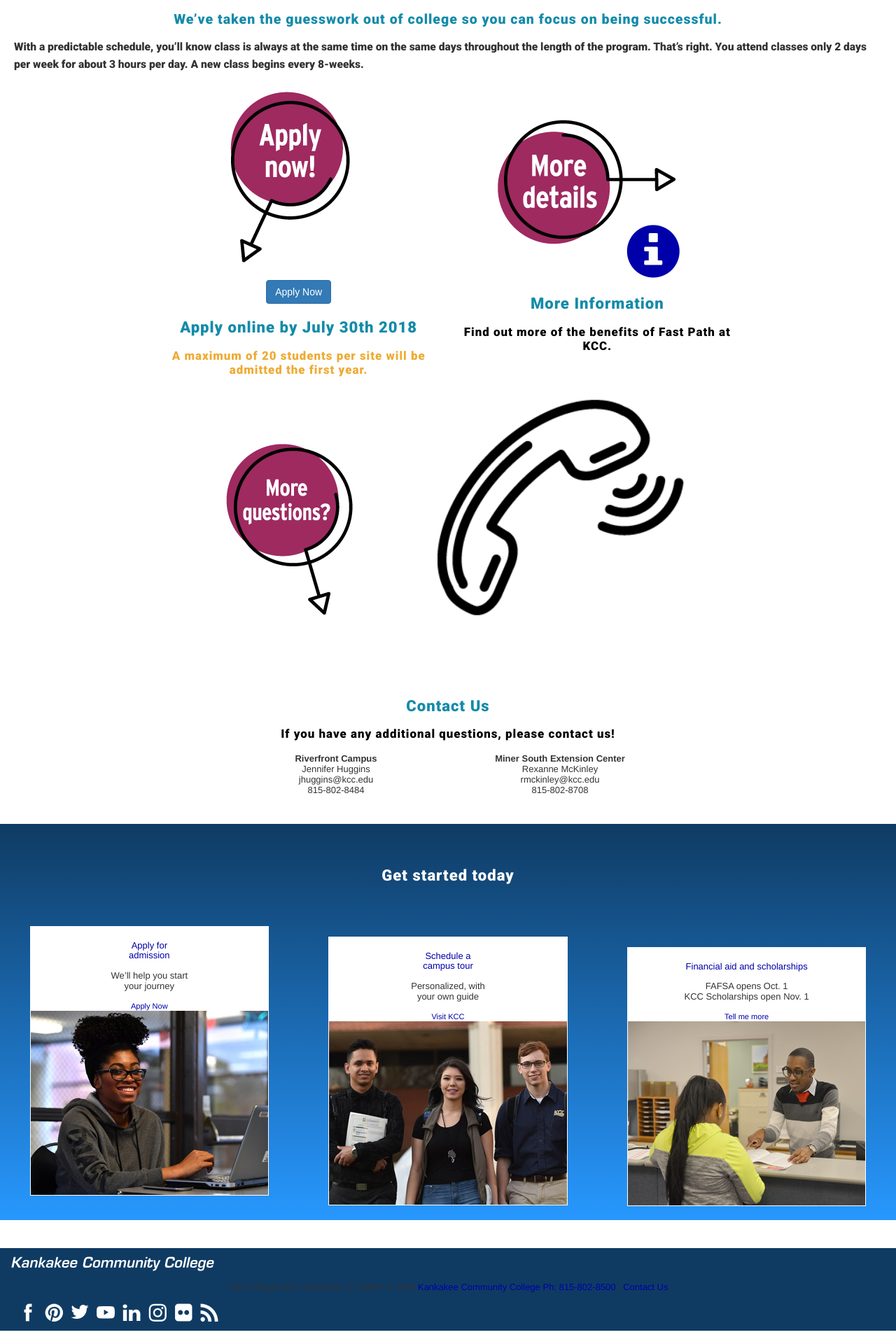
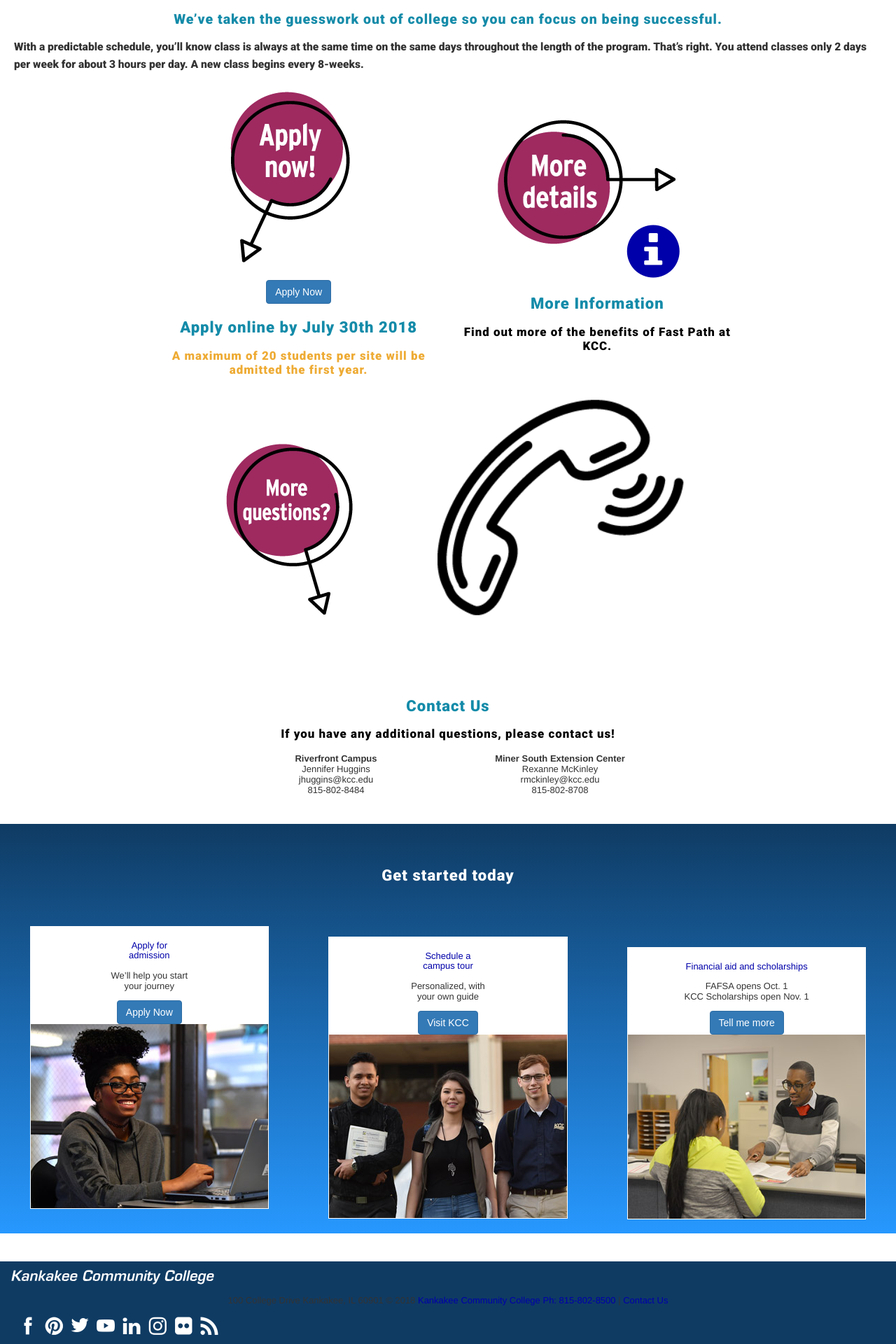
Before and after one commit to wdzajicek/jekyll-kcc-fastpath_img-zoom, a Jekyll site: the page built from index.md, in a window 1280 px wide. Shown: the part 980-2900 px from the top of the page at 70% size. Built offline with Jekyll 4.4.1, drawn with Linux system fonts in a browser that asks for light colours; nearby versions of some CDN libraries.

Commit message:
Fix buttons on bottom card section and adjust layout

```diff
--- a/_includes/bottom-cards.html
+++ b/_includes/bottom-cards.html
@@ -11,7 +11,7 @@
         <div class="engagement-card-content text-center"><a href="http://apply.kcc.edu" target="_blank" rel="noopener">
           <h3 class="engagement-card-headline">Apply for<br />admission</h3></a>
           <p>We’ll help you start<br />your journey</p>
-          <div class="engagement-card-cta"><a href="http://apply.kcc.edu" target="_blank" rel="noopener" class="button our-blue small">Apply Now</a></div>
+          <div class="engagement-card-cta"><a href="http://apply.kcc.edu" target="_blank" rel="noopener"><button type="button" class="button btn btn-primary card-btn">Apply Now</button></a></div>
         </div>
         <div class="engagement-card-photo"><a href="http://apply.kcc.edu" target="_blank" rel="noopener"><img src="img/D51_8659.jpg" alt="Woman using a laptop computer"/></a></div>
       </div>
@@ -22,7 +22,7 @@
         <div class="engagement-card-content text-center"><a href="#">
           <h3 class="engagement-card-headline">Schedule a <br />campus tour</h3></a>
           <p>Personalized, with <br />your own guide</p>
-          <div class="engagement-card-cta"><a href="http://www.kcc.edu/future/start/Pages/vip.aspx" class="button our-blue small" target="_blank" rel="noopener">Visit KCC</a></div>
+          <div class="engagement-card-cta"><a href="http://www.kcc.edu/future/start/Pages/vip.aspx" target="_blank" rel="noopener"><button type="button" class="button btn btn-primary card-btn">Visit KCC</button></a></div>
         </div>
         <div class="engagement-card-photo"><a href="http://www.kcc.edu/future/start/Pages/vip.aspx" target="_blank" rel="noopener"><img src="img/DSC_2659.jpg" alt="" /></a></div>
       </div>
@@ -33,7 +33,7 @@
         <div class="engagement-card-content text-center"><a href="#">
           <h3 class="engagement-card-headline">Financial aid and scholarships</h3></a>
           <p>FAFSA opens Oct. 1<br />KCC Scholarships open Nov. 1</p>
-          <div class="engagement-card-cta"><a href="http://www.kcc.edu/financialaid" class="button our-blue small" target="_blank" rel="noopener">Tell me more</a></div>
+          <div class="engagement-card-cta"><a href="http://www.kcc.edu/financialaid" target="_blank" rel="noopener"><button type="button" class="button btn btn-primary card-btn">Tell me more</button></a></div>
         </div>
         <div class="engagement-card-photo"><a href="http://www.kcc.edu/financialaid" target="_blank" rel="noopener"><img src="img/D41_7247.jpg" /></a></div>
         </div>
--- a/_scss/2-components/_bottom-cards.scss
+++ b/_scss/2-components/_bottom-cards.scss
@@ -21,3 +21,8 @@
   border-width: thin;
   border-color: white;
 }
+
+.card-btn {
+  margin-bottom: 20px;
+  margin-top: 20px;
+}
```
